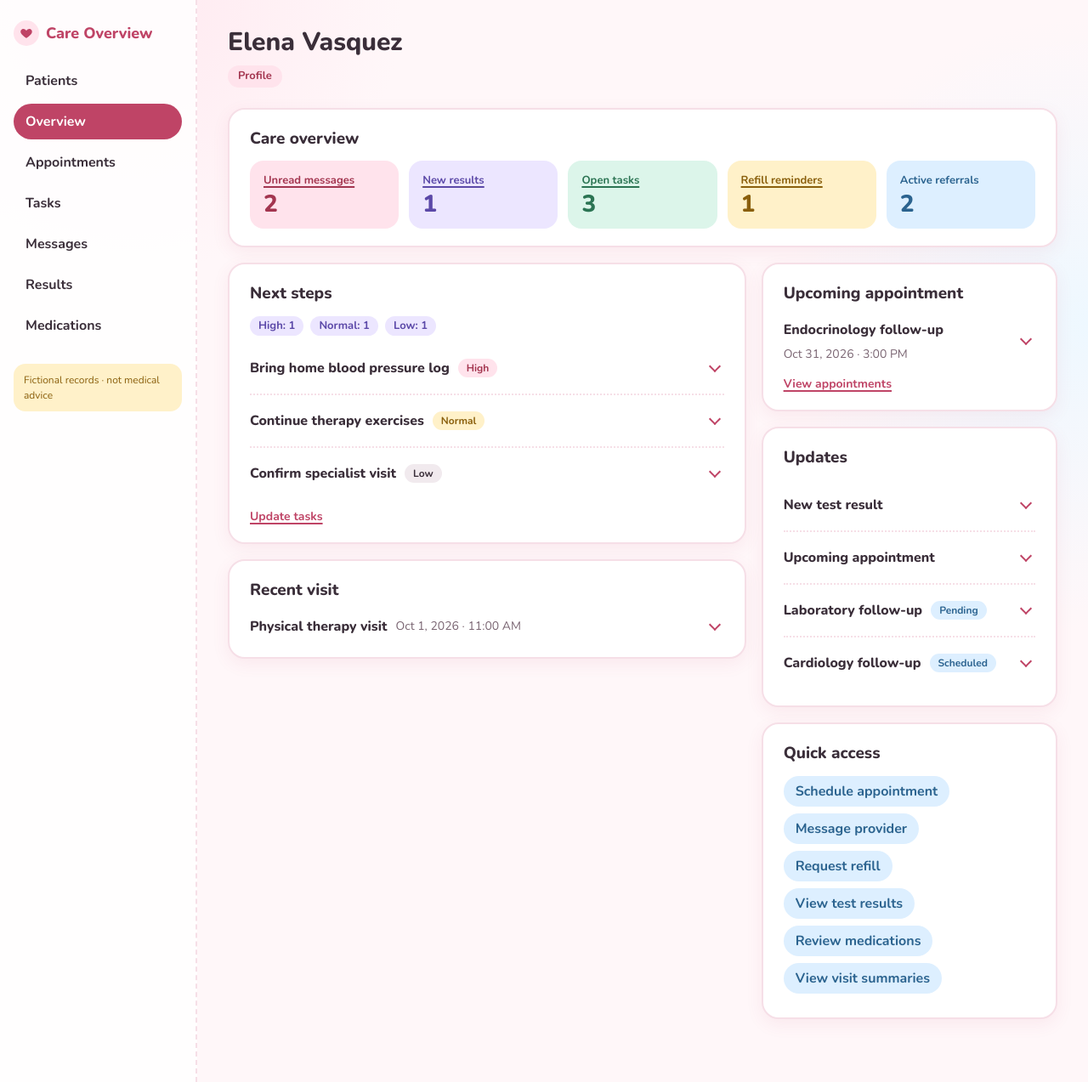
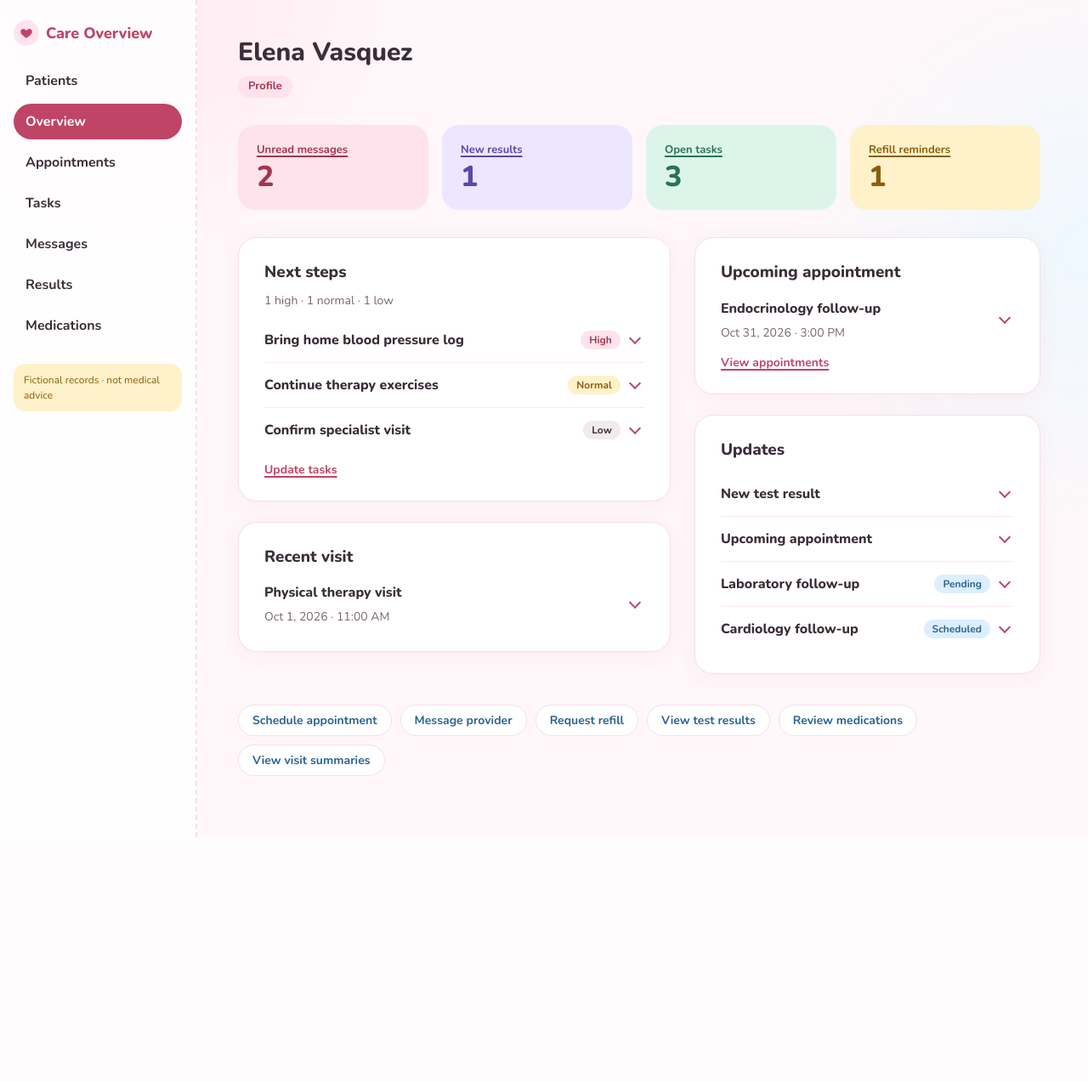
Before and after one commit to AdiSchoolGit/CS514, a Flask app: page /dashboard/3 in a window 1280 px wide. Shown: the whole page at 85% size. After the commit the page ends 985 px from the top, so only its background shows below. Run offline with Flask 3, Linux system fonts and the light colour scheme; data comes from the database, SQL or seed files in the repository; parts of the project's set-up code (start-up, migrations or seed data) failed here and were passed over.

Commit message:
Give the dashboard more breathing room and quieter buttons

```diff
--- a/static/styles.css
+++ b/static/styles.css
@@ -146,8 +146,8 @@ a:hover {
 }
 
 .content {
-  max-width: 1180px;
-  padding: 32px 36px 56px;
+  max-width: 1040px;
+  padding: 44px 48px 72px;
 }
 
 h1 {
@@ -180,36 +180,49 @@ p {
 }
 
 .page-header {
-  margin-bottom: 24px;
+  margin-bottom: 32px;
+}
+
+.sr-only {
+  position: absolute;
+  width: 1px;
+  height: 1px;
+  overflow: hidden;
+  clip: rect(0 0 0 0);
+  white-space: nowrap;
 }
 
 .card {
   background: var(--surface);
-  border: 2px solid var(--border);
-  border-radius: 20px;
-  padding: 20px 24px;
-  margin-bottom: 18px;
-  box-shadow: var(--shadow);
+  border: 1px solid var(--border);
+  border-radius: 22px;
+  padding: 26px 30px;
+  margin-bottom: 24px;
+  box-shadow: 0 4px 24px rgba(191, 68, 102, 0.06);
+}
+
+.overview {
+  margin-bottom: 32px;
 }
 
 .dashboard-grid {
   display: grid;
-  grid-template-columns: minmax(0, 1.4fr) minmax(280px, 0.8fr);
-  gap: 18px;
+  grid-template-columns: minmax(0, 1.25fr) minmax(0, 1fr);
+  gap: 0 28px;
   align-items: start;
 }
 
 .counts {
   display: grid;
   grid-template-columns: repeat(auto-fit, minmax(140px, 1fr));
-  gap: 12px;
+  gap: 16px;
   margin: 0;
 }
 
 .counts div {
   margin: 0;
-  padding: 14px 16px;
-  border-radius: 16px;
+  padding: 20px 22px;
+  border-radius: 20px;
   background: var(--pink-soft);
   color: var(--rose-ink);
   transition: transform 0.15s;
@@ -234,11 +247,34 @@ p {
   color: inherit;
 }
 
+.counts div {
+  position: relative;
+}
+
+.counts dt a::after {
+  content: "";
+  position: absolute;
+  inset: 0;
+  border-radius: 20px;
+}
+
+.counts div:focus-within {
+  outline: 3px solid #8f7ae0;
+  outline-offset: 2px;
+}
+
 .counts dd {
-  margin: 2px 0 0;
-  font-size: 28px;
+  margin: 4px 0 0;
+  font-size: 34px;
   font-weight: 800;
   line-height: 1.1;
+}
+
+.tile-note {
+  margin: 2px 0 0;
+  font-size: 13px;
+  font-weight: 700;
+  opacity: 0.85;
 }
 
 .facts {
@@ -263,8 +299,6 @@ p {
 
 .patient-list,
 .records,
-.link-list,
-.priority-list,
 .flashes,
 .form-errors {
   list-style: none;
@@ -333,8 +367,8 @@ p {
 }
 
 .record {
-  border-top: 2px dotted var(--border);
-  padding: 14px 0;
+  border-top: 1px solid #fbeaf0;
+  padding: 10px 0;
 }
 
 .record:first-child {
@@ -346,20 +380,8 @@ p {
   margin-bottom: 4px;
 }
 
-.priority-list {
-  display: flex;
-  flex-wrap: wrap;
-  gap: 8px;
-  margin-bottom: 8px;
-  font-size: 13px;
-}
-
-.priority-list li {
-  background: var(--lavender);
-  color: var(--lavender-ink);
-  font-weight: 700;
-  border-radius: 999px;
-  padding: 2px 10px;
+.priority-line {
+  margin: -4px 0 10px;
 }
 
 details.item > summary,
@@ -384,6 +406,18 @@ details.item > summary {
 }
 
 details.item > summary .record-title {
+  margin: 0;
+  flex: 1 1 0;
+  min-width: 55%;
+}
+
+details.item > summary .badge {
+  flex: none;
+}
+
+details.item > summary .meta {
+  flex: 1 0 100%;
+  order: 3;
   margin: 0;
 }
 
@@ -460,22 +494,27 @@ details.add-form[open] > summary h2 {
   font-size: 14px;
 }
 
-.link-list li {
-  margin: 0 0 8px;
+.quick {
+  display: flex;
+  flex-wrap: wrap;
+  gap: 10px;
+  margin-top: 12px;
 }
 
-.link-list a {
-  display: inline-block;
-  background: var(--sky);
+.quick a {
+  background: var(--surface);
+  border: 1px solid var(--border);
   color: var(--sky-ink);
   text-decoration: none;
   border-radius: 999px;
-  padding: 6px 14px;
-  transition: transform 0.15s;
+  padding: 7px 16px;
+  font-size: 14px;
+  transition: transform 0.15s, background 0.15s;
 }
 
-.link-list a:hover {
-  transform: translateX(3px);
+.quick a:hover {
+  background: var(--sky);
+  transform: translateY(-2px);
 }
 
 .badge {
--- a/templates/dashboard.html
+++ b/templates/dashboard.html
@@ -10,23 +10,22 @@
   </details>
 </header>
 
-<section class="card" aria-labelledby="overview-heading">
-  <h2 id="overview-heading">Care overview</h2>
+<section class="overview" aria-labelledby="overview-heading">
+  <h2 id="overview-heading" class="sr-only">Care overview</h2>
   {% set counts = [
-    ('Unread messages', overview.unread_message_count, url_for('messages', patient_id=patient.id), 'pink'),
-    ('New results', overview.new_result_count, url_for('results', patient_id=patient.id), 'lavender'),
-    ('Open tasks', overview.open_task_count, url_for('tasks', patient_id=patient.id), 'mint'),
-    ('Overdue tasks', overview.overdue_task_count, url_for('tasks', patient_id=patient.id), 'peach'),
-    ('Refill reminders', overview.refill_due_count, url_for('medications', patient_id=patient.id), 'butter'),
-    ('Active referrals', overview.active_referral_count, None, 'sky'),
+    ('Unread messages', overview.unread_message_count, url_for('messages', patient_id=patient.id), 'pink', None),
+    ('New results', overview.new_result_count, url_for('results', patient_id=patient.id), 'lavender', None),
+    ('Open tasks', overview.open_task_count, url_for('tasks', patient_id=patient.id), 'mint', overview.overdue_task_count),
+    ('Refill reminders', overview.refill_due_count, url_for('medications', patient_id=patient.id), 'butter', None),
   ] %}
   {% set shown = counts | selectattr(1) | list %}
   {% if shown %}
   <dl class="counts">
-    {% for label, value, link, color in shown %}
+    {% for label, value, link, color, overdue in shown %}
     <div class="tile tile-{{ color }}">
-      <dt>{% if link %}<a href="{{ link }}">{{ label }}</a>{% else %}{{ label }}{% endif %}</dt>
+      <dt><a href="{{ link }}">{{ label }}</a></dt>
       <dd>{{ value }}</dd>
+      {% if overdue %}<p class="tile-note">{{ overdue }} overdue</p>{% endif %}
     </div>
     {% endfor %}
   </dl>
@@ -40,9 +39,7 @@
     <section class="card" aria-labelledby="steps-heading">
       <h2 id="steps-heading">Next steps</h2>
       {% if priorities %}
-      <ul class="priority-list">
-        {% for row in priorities %}<li>{{ row.priority|label }}: {{ row.task_count }}</li>{% endfor %}
-      </ul>
+      <p class="meta priority-line">{% for row in priorities %}{{ row.task_count }} {{ row.priority|label|lower }}{% if not loop.last %} · {% endif %}{% endfor %}</p>
       {% endif %}
       {% if tasks %}
       <ul class="records">
@@ -141,15 +138,12 @@
       <p class="empty">No new updates.</p>
       {% endif %}
     </section>
-
-    <section class="card" aria-labelledby="quick-heading">
-      <h2 id="quick-heading">Quick access</h2>
-      <ul class="link-list">
-        {% for link in quick_links %}
-        <li><a href="{{ link.path }}">{{ link.label }}</a></li>
-        {% endfor %}
-      </ul>
-    </section>
   </div>
 </div>
+
+<nav class="quick" aria-label="Quick access">
+  {% for link in quick_links %}
+  <a href="{{ link.path }}">{{ link.label }}</a>
+  {% endfor %}
+</nav>
 {% endblock %}
```
Also changed, not shown: other parts of static/styles.css (+52 -6 lines).
